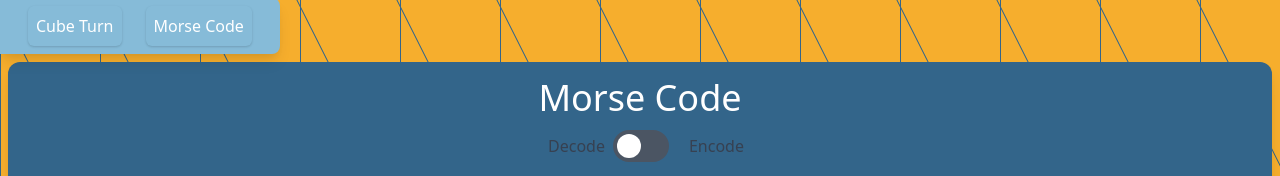
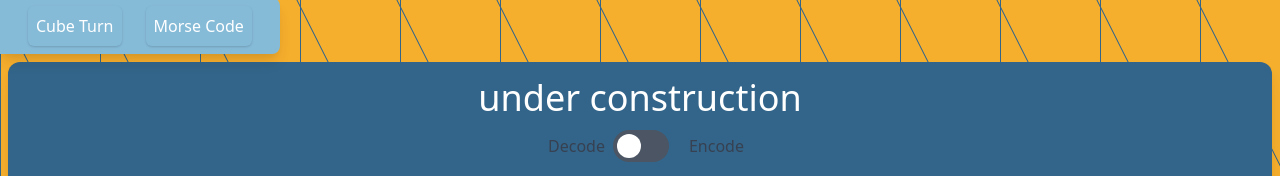
Before and after one commit to maxazillion/React-Projects, a React (Create React App) app: page /MorseCode in a window 1280 px wide. Shown: the part 194-370 px from the top of the page. Built offline with nearby package versions, Linux system fonts and the light colour scheme.

Commit message:
under construction tag for morse code

```diff
--- a/src/pages/MorseCode/index.js
+++ b/src/pages/MorseCode/index.js
@@ -18,7 +18,7 @@ function MorseCode() {
 
   return (
     <div className="fullScreen shadow-lg flex flex-col p-2 QueenBlue m-2 rounded-xl">
-      <h1 className="self-center text-4xl p-2">Morse Code</h1>
+      <h1 className="self-center text-4xl p-2">under construction</h1>
       <Toggle right={"Encode"} left={"Decode"} checked={setChecked} />
       <div className="mb-3 pt-0 flex flex-col">
         <input
```
